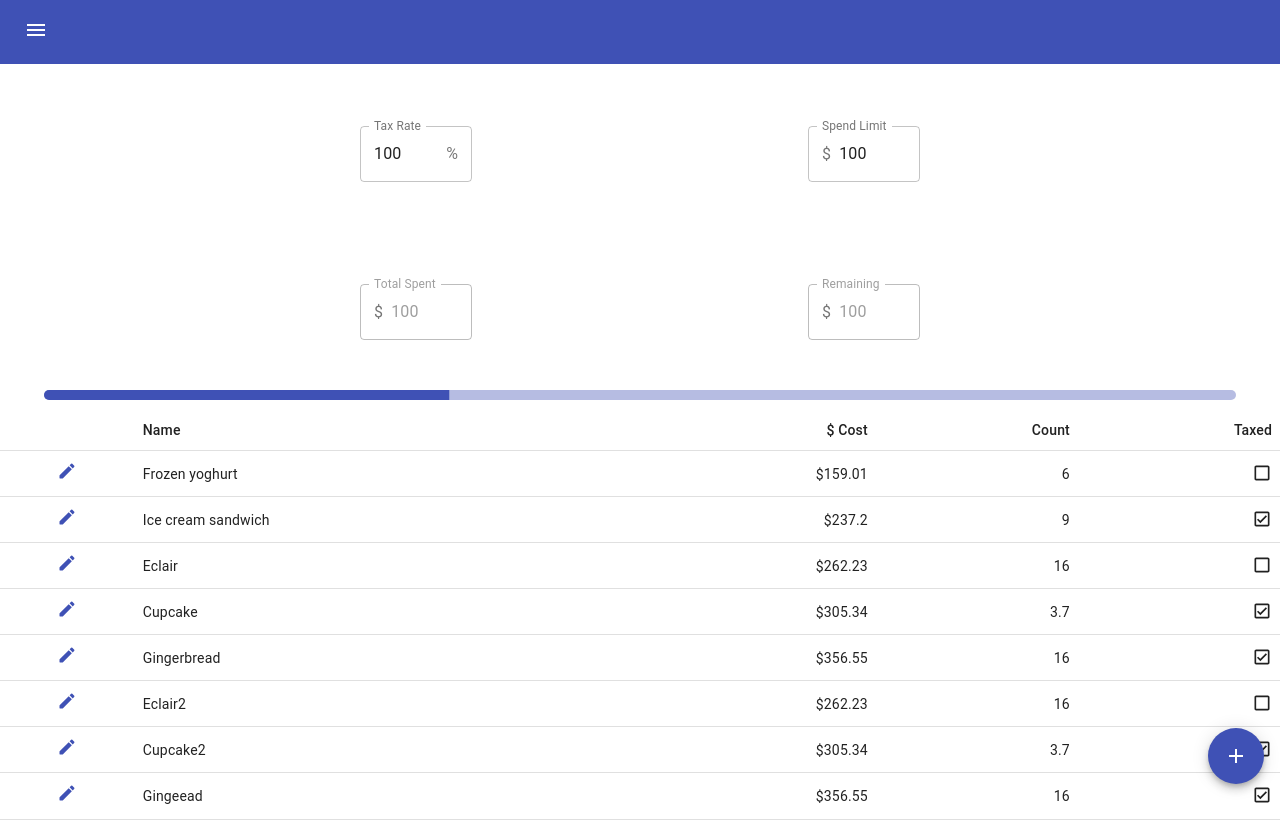
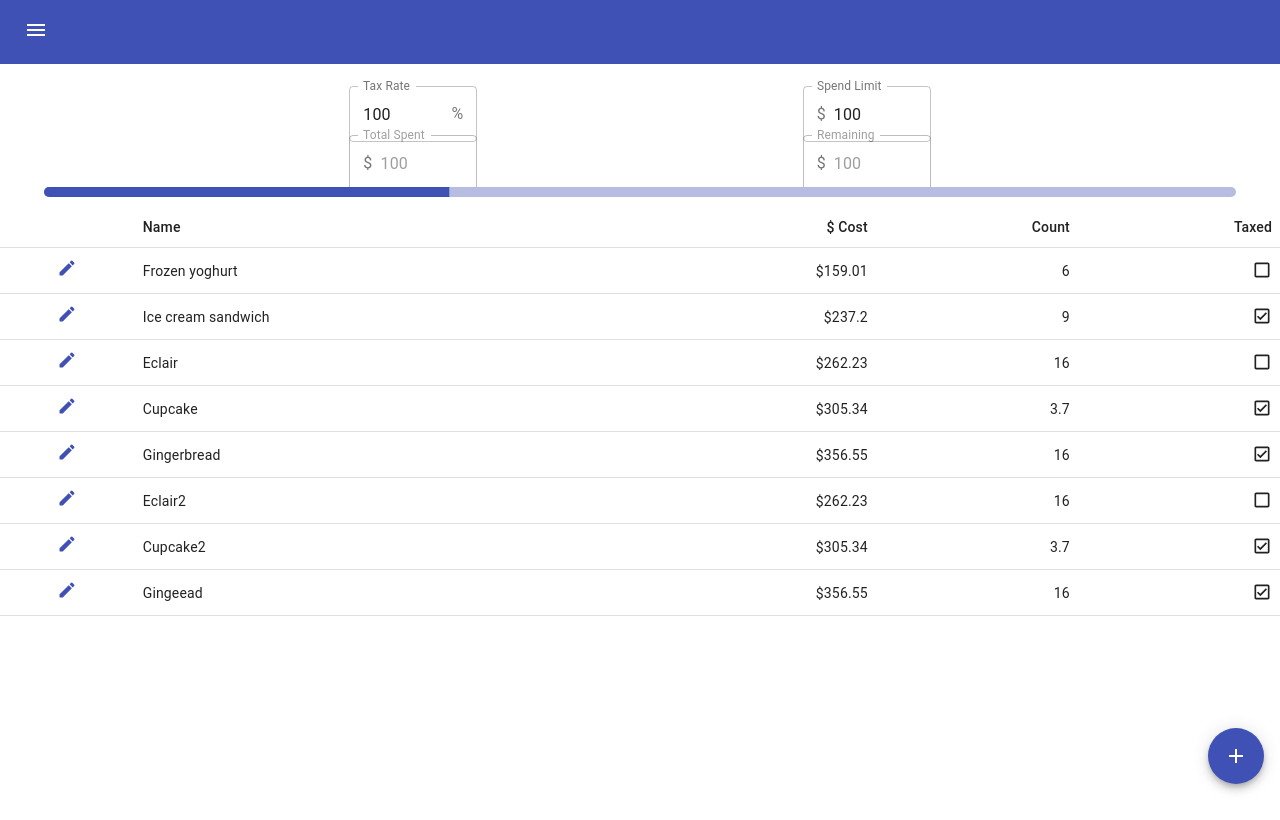
Before and after one commit to justinleebehnke/shopping-tracker, a React (Create React App) app: page / in a window 1280 px wide. Built offline with nearby package versions, Linux system fonts and the light colour scheme.

Commit message:
Make Data Display more clustered

```diff
--- a/src/Configuration/style.css
+++ b/src/Configuration/style.css
@@ -1,3 +1,4 @@
 #configuration {
+  padding-top: 15px;
   background: #ffffff;
 }
--- a/src/index.css
+++ b/src/index.css
@@ -24,7 +24,7 @@ code {
 }
 
 .input-row .input {
-  margin: 5% 0%;
+  margin: 7px 0;
   height: 35px;
-  width: 7rem;
+  width: 8rem;
 }
```
